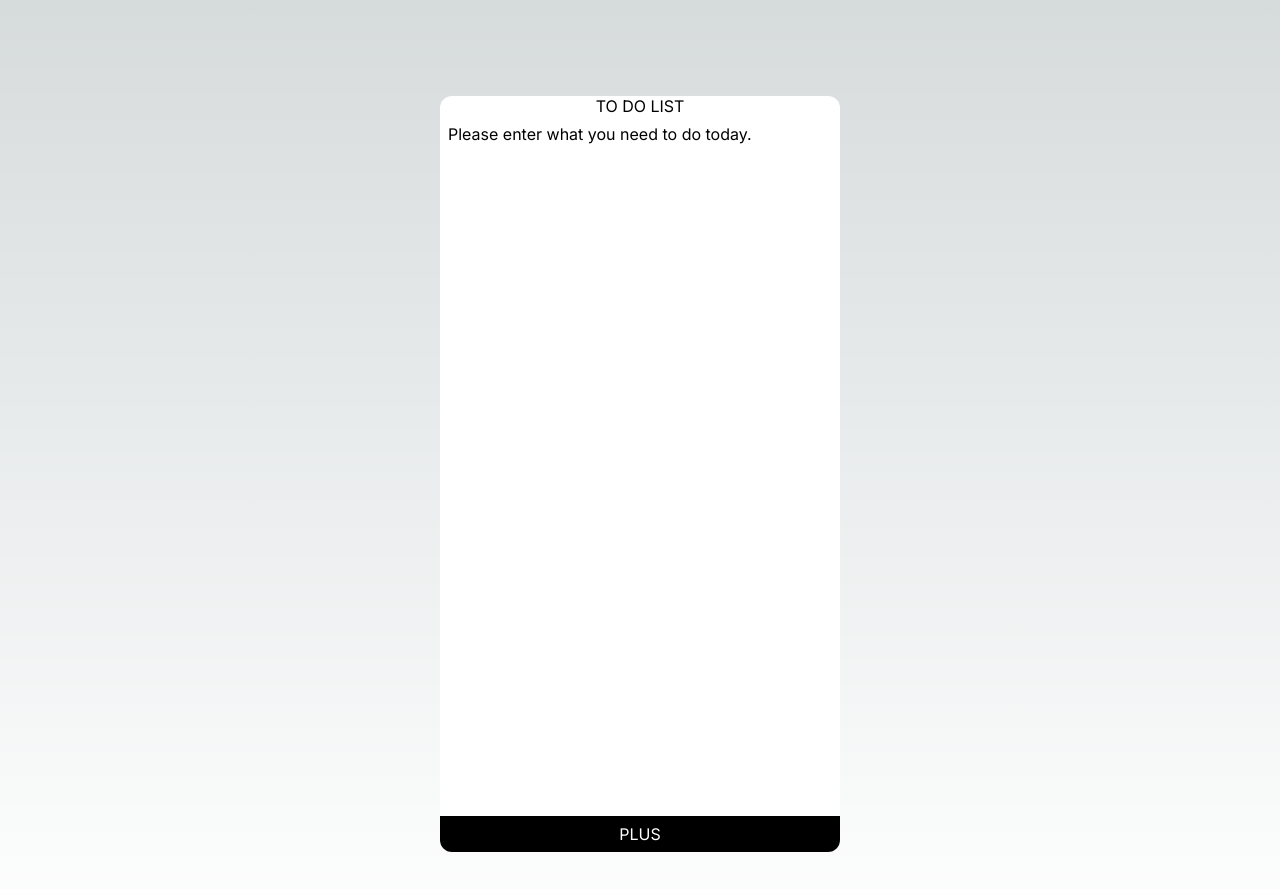
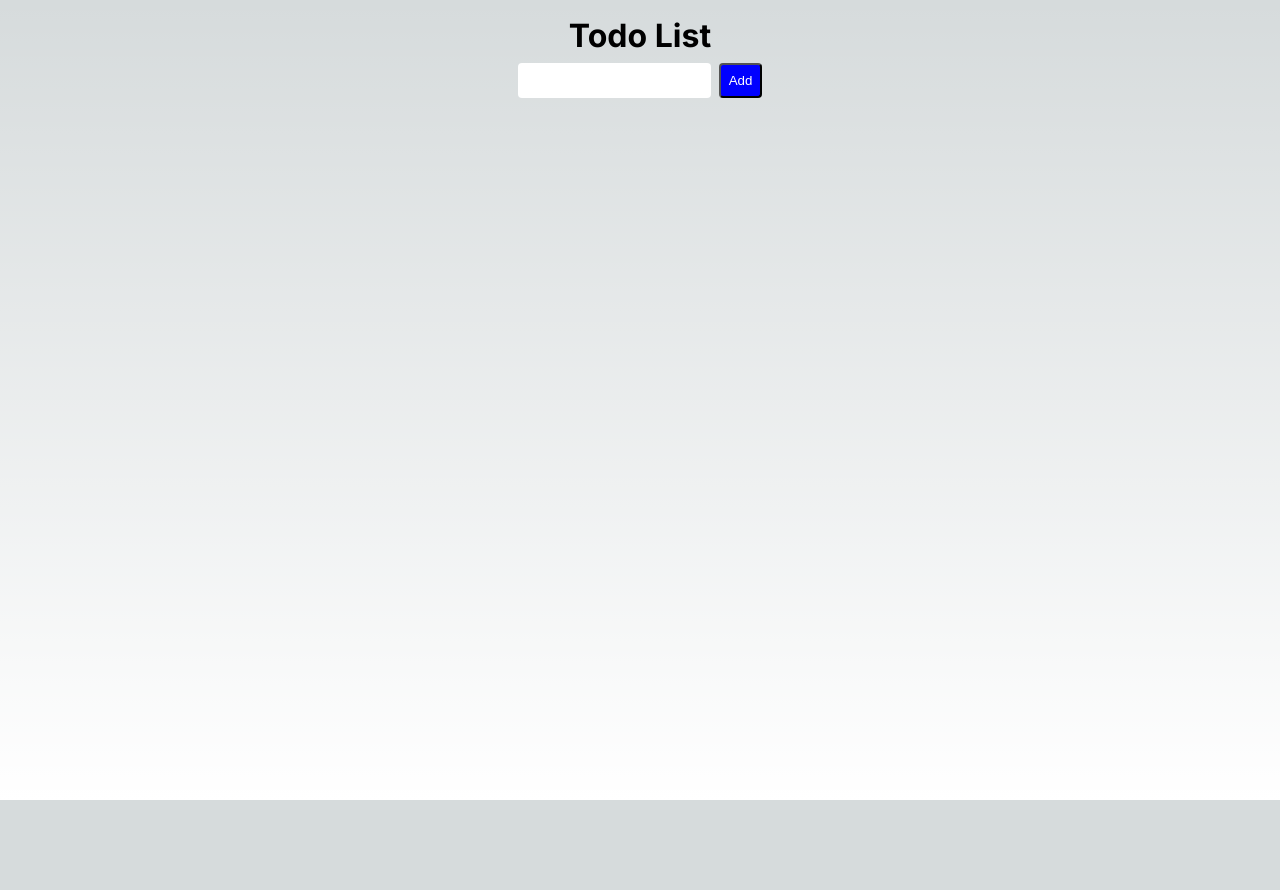
Before and after one commit to Exist95/TO_DO_LIST, a Next.js app: page / in a window 1280 px wide. Shown: the top 890 px of the page. After the commit the page ends 800 px from the top, so only its background shows below. Built offline with nearby package versions, Linux system fonts and the light colour scheme.

Commit message:
completed : todolist 완성

```diff
--- a/package.json
+++ b/package.json
@@ -9,6 +9,7 @@
     "lint": "next lint"
   },
   "dependencies": {
+    "framer-motion": "^11.0.20",
     "next": "13.5.6",
     "react": "^18",
     "react-dom": "^18",
--- a/src/app/page.module.css
+++ /dev/null
@@ -1,228 +0,0 @@
-.main {
-  display: flex;
-  flex-direction: column;
-  align-items: center;
-  padding: 6rem;
-  min-height: 100vh;
-}
-
-.description {
-  display: inherit;
-  justify-content: inherit;
-  align-items: inherit;
-  font-size: 0.85rem;
-  max-width: var(--max-width);
-  width: 100%;
-  z-index: 2;
-  font-family: var(--font-mono);
-}
-
-.description a {
-  display: flex;
-  justify-content: center;
-  align-items: center;
-  gap: 0.5rem;
-}
-
-.description p {
-  position: relative;
-  margin: 0;
-  padding: 1rem;
-  background-color: rgba(var(--callout-rgb), 0.5);
-  border: 1px solid rgba(var(--callout-border-rgb), 0.3);
-  border-radius: var(--border-radius);
-}
-
-.code {
-  font-weight: 700;
-  font-family: var(--font-mono);
-}
-
-.grid {
-  display: grid;
-  grid-template-columns: repeat(4, minmax(25%, auto));
-  max-width: 100%;
-  width: var(--max-width);
-}
-
-.card {
-  padding: 1rem 1.2rem;
-  border-radius: var(--border-radius);
-  background: rgba(var(--card-rgb), 0);
-  border: 1px solid rgba(var(--card-border-rgb), 0);
-  transition: background 200ms, border 200ms;
-}
-
-.card span {
-  display: inline-block;
-  transition: transform 200ms;
-}
-
-.card h2 {
-  font-weight: 600;
-  margin-bottom: 0.7rem;
-}
-
-.card p {
-  margin: 0;
-  opacity: 0.6;
-  font-size: 0.9rem;
-  line-height: 1.5;
-  max-width: 30ch;
-}
-
-.center {
-  display: flex;
-  justify-content: center;
-  align-items: center;
-  position: relative;
-  padding: 4rem 0;
-}
-
-.center::before {
-  background: var(--secondary-glow);
-  border-radius: 50%;
-  width: 480px;
-  height: 360px;
-  margin-left: -400px;
-}
-
-.center::after {
-  background: var(--primary-glow);
-  width: 240px;
-  height: 180px;
-  z-index: -1;
-}
-
-.center::before,
-.center::after {
-  content: "";
-  left: 50%;
-  position: absolute;
-  filter: blur(45px);
-  transform: translateZ(0);
-}
-
-.logo {
-  position: relative;
-}
-/* Enable hover only on non-touch devices */
-@media (hover: hover) and (pointer: fine) {
-  .card:hover {
-    background: rgba(var(--card-rgb), 0.1);
-    border: 1px solid rgba(var(--card-border-rgb), 0.15);
-  }
-
-  .card:hover span {
-    transform: translateX(4px);
-  }
-}
-
-@media (prefers-reduced-motion) {
-  .card:hover span {
-    transform: none;
-  }
-}
-
-/* Mobile */
-@media (max-width: 700px) {
-  .content {
-    padding: 4rem;
-  }
-
-  .grid {
-    grid-template-columns: 1fr;
-    margin-bottom: 120px;
-    max-width: 320px;
-    text-align: center;
-  }
-
-  .card {
-    padding: 1rem 2.5rem;
-  }
-
-  .card h2 {
-    margin-bottom: 0.5rem;
-  }
-
-  .center {
-    padding: 8rem 0 6rem;
-  }
-
-  .center::before {
-    transform: none;
-    height: 300px;
-  }
-
-  .description {
-    font-size: 0.8rem;
-  }
-
-  .description a {
-    padding: 1rem;
-  }
-
-  .description p,
-  .description div {
-    display: flex;
-    justify-content: center;
-    position: fixed;
-    width: 100%;
-  }
-
-  .description p {
-    align-items: center;
-    inset: 0 0 auto;
-    padding: 2rem 1rem 1.4rem;
-    border-radius: 0;
-    border: none;
-    border-bottom: 1px solid rgba(var(--callout-border-rgb), 0.25);
-    background: linear-gradient(
-      to bottom,
-      rgba(var(--background-start-rgb), 1),
-      rgba(var(--callout-rgb), 0.5)
-    );
-    background-clip: padding-box;
-    backdrop-filter: blur(24px);
-  }
-
-  .description div {
-    align-items: flex-end;
-    pointer-events: none;
-    inset: auto 0 0;
-    padding: 2rem;
-    height: 200px;
-    background: linear-gradient(
-      to bottom,
-      transparent 0%,
-      rgb(var(--background-end-rgb)) 40%
-    );
-    z-index: 1;
-  }
-}
-
-/* Tablet and Smaller Desktop */
-@media (min-width: 701px) and (max-width: 1120px) {
-  .grid {
-    grid-template-columns: repeat(2, 50%);
-  }
-}
-
-@media (prefers-color-scheme: dark) {
-  .vercelLogo {
-    filter: invert(1);
-  }
-
-  .logo {
-    filter: invert(1) drop-shadow(0 0 0.3rem #ffffff70);
-  }
-}
-
-@keyframes rotate {
-  from {
-    transform: rotate(360deg);
-  }
-  to {
-    transform: rotate(0deg);
-  }
-}
--- a/src/app/page.tsx
+++ b/src/app/page.tsx
@@ -1,10 +1,37 @@
-import styles from './page.module.css'
-import Frame from '@/components/frame'
+'use client'
+import AddTodoForm from '@/components/addTodoForm'
+import TodoList from '@/components/todoList'
+import styled from 'styled-components'
 
 export default function Home() {
   return (
-    <main className={styles.main}>
-      <Frame />
-    </main>
+    <Container>
+      <Frame>
+        <h1>Todo List</h1>
+        <AddTodoForm />
+        <TodoList />
+      </Frame>
+    </Container>
   )
 }
+
+
+const Container = styled.div`
+    width: 100%;
+    margin-top: auto;
+    justify-content: center;
+
+    height: 100vh;
+    padding: 0 24px;
+  `
+
+const Frame = styled.div`
+  display: flex;
+  flex-direction: column;
+  align-items: center;
+  padding: 16px;
+  border: 2px;
+  border-radius: 12px;
+  box-shadow: 2px;
+  height: 100%;
+`
--- /dev/null
+++ b/src/components/addTodoForm/index.tsx
@@ -0,0 +1,48 @@
+'use client'
+import React, { useState } from 'react'
+import useTodoStore from '@/store/todoStore'
+import styled from 'styled-components'
+
+const AddTodoForm = () => {
+  const [text, setText] = useState('')
+  const addTodo = useTodoStore(state => state.addTodo)
+
+  const handleSubmit = (e: React.FormEvent<HTMLFormElement>) => {
+    e.preventDefault()
+    if (!text.trim()) return;
+    addTodo(text)
+    setText('')
+  }
+
+  return (
+    <Form onSubmit={handleSubmit}>
+      <Input type='text' value={text} onChange={(e) => setText(e.target.value)} />
+      <Button type='submit'>Add</Button>
+    </Form>
+  )
+}
+
+const Form = styled.form`
+  display: flex;
+  justify-content: space-between;
+  padding: 8px;
+`
+
+const Input = styled.input`
+  display: flex;
+  flex-direction: 1;
+  padding: 8px;
+  border: 2px;
+  border-radius: .25rem;
+`
+
+const Button = styled.button`
+  animation-duration: 200;
+  background-color: blue;
+  color: white;
+  margin-left: 8px;
+  border-radius: 0.25rem;
+  padding: 8px;
+`
+
+export default AddTodoForm
--- a/src/components/buttons.tsx
+++ /dev/null
@@ -1,33 +0,0 @@
-import React from 'react'
-import styled from 'styled-components'
-
-const Buttons = () => {
-
-  const clickPlus = () => {
-    let data = localStorage.getItem('todo')
-    let plus = Number(data) + 1
-    localStorage.setItem('todo', String(plus))
-    location.reload()
-  }
-
-  return (
-    <BottomBtn onClick={clickPlus}>
-      PLUS
-    </BottomBtn>
-  )
-}
-
-
-const BottomBtn = styled.div`
-  background-color: black;
-  padding: 8px;
-  display: flex;
-  justify-content: center;
-  border-radius: 0 0 12px 12px;
-  color: white;
-  cursor: pointer;
-`
-
-
-
-export default Buttons
--- a/src/components/frame.tsx
+++ /dev/null
@@ -1,31 +0,0 @@
-'use client'
-import React from 'react'
-import styled from 'styled-components'
-import Buttons from './buttons'
-import ListSection from './list'
-
-const Frame = () => {
-  return (
-    <FrameContainer>
-      <Title>TO DO LIST</Title>
-      <ListSection />
-      <Buttons />
-    </FrameContainer>
-  )
-}
-export const FrameContainer = styled.div`
-  width: 400px;
-  display: flex;
-  flex-direction: column;
-  justify-content: center;
-  background-color: white;
-  border-radius: 12px;
-`
-export const Title = styled.div`
-  display: flex;
-  justify-content: center;
-  border-color: red;
-  border-bottom: 4px;
-`
-
-export default Frame
--- a/src/components/list.tsx
+++ /dev/null
@@ -1,31 +0,0 @@
-'use client'
-import React, { useEffect, useState } from 'react'
-import styled from 'styled-components'
-
-const ListSection = () => {
-  const [isData, setIsData] = useState(false)
-
-  useEffect(() => {
-    const localData = localStorage.getItem(`todo`)
-    setIsData(!!localData)
-  }, [])
-
-  return (
-    <ListContainer>
-      {isData
-        ? <div>it is list</div>
-        : <div>Please enter what you need to do today.</div>
-      }
-    </ListContainer>
-  )
-}
-
-export const ListContainer = styled.section`
-  padding: 8px;
-  width: 100%;
-  min-height: 700px;
-  display: flex;
-  flex-direction: column;
-`
-
-export default ListSection
--- /dev/null
+++ b/src/components/todoItem/index.tsx
@@ -0,0 +1,50 @@
+import useTodoStore, { ITodo } from '@/store/todoStore'
+import React from 'react'
+import { motion } from 'framer-motion'
+import styled from 'styled-components'
+
+const TodoItem = ({ todo }: { todo: ITodo }) => {
+  const { removeTodo, toggleTodo } = useTodoStore()
+
+  const variants = {
+    initial: { opacity: 0, y: 50 },
+    animate: { opacity: 1, y: 0 }
+  }
+
+  return (
+    <Motion variants={variants} initial='initial' animate='animate' layout>
+      <input type='checkbox' checked={todo.completed} onChange={() => toggleTodo(todo.id)} />
+      <Text completed={todo.completed}>{todo.text}</Text>
+      <Button onClick={() => removeTodo(todo.id)}>
+        Delete
+      </Button>
+    </Motion>
+  )
+}
+
+interface ITextProps {
+  completed?: boolean;
+}
+
+const Motion = styled(motion.li)`
+  width: 240px;
+  display: flex;
+  align-items: center;
+  padding: 4px;
+  gap: 8px;
+`
+
+const Text = styled.span<ITextProps>`
+  display: flex;
+  margin: 0 0 0 4px;
+  text-decoration: ${(props) => (props.completed ? 'line-through' : '')};
+`;
+
+const Button = styled.button`
+  padding: 4px 8px;
+  background-color: red;
+  color: white;
+  border-radius: 0.25rem;
+`
+
+export default TodoItem
--- /dev/null
+++ b/src/components/todoList/index.tsx
@@ -0,0 +1,21 @@
+'use client'
+import React from 'react'
+import useTodoStore from '@/store/todoStore'
+import TodoItem from '../todoItem'
+import { AnimatePresence } from 'framer-motion'
+
+const TodoList = () => {
+  const todos = useTodoStore(state => state.todos)
+
+  return (
+    <AnimatePresence>
+      <ul>
+        {todos.map(todo => (
+          <TodoItem key={todo.id} todo={todo} />
+        ))}
+      </ul>
+    </AnimatePresence>
+  )
+}
+
+export default TodoList
--- /dev/null
+++ b/src/store/todoStore.ts
@@ -0,0 +1,24 @@
+import { create } from "zustand";
+
+export interface ITodo {
+  text: string;
+  completed: boolean;
+  id: number;
+}
+
+export interface ITodoStore {
+  todos: ITodo[];
+  addTodo: (text: string) => void;
+  removeTodo: (id: number) => void;
+  toggleTodo: (id: number) => void;
+}
+
+const useTodoStore = create<ITodoStore>(set => ({
+  todos: [],
+  addTodo: (text: string) => set((state: ITodoStore) => ({ todos: [...state.todos, { text, completed: false, id: Date.now() }] })),
+  removeTodo: (id: number) => set((state: ITodoStore) => ({ todos: state.todos.filter((t: any) => t.id !== id) })),
+  toggleTodo: (id: number) => set((state: ITodoStore) => ({ todos: state.todos.map((t: any) => t.id === id ? { ...t, completed: !t.completed } : t) }))
+
+}))
+
+export default useTodoStore
```
Also changed, not shown: 1 other file (tests, documents, lock files or other folders).
